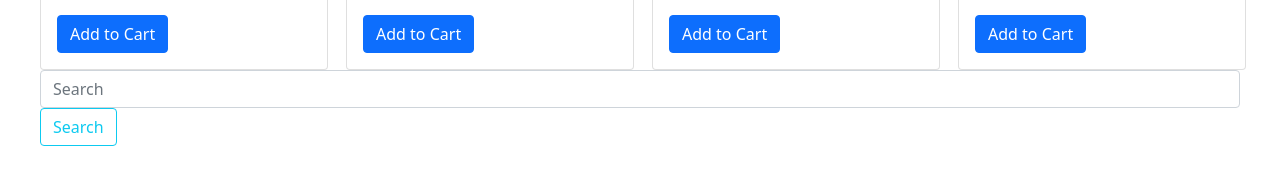
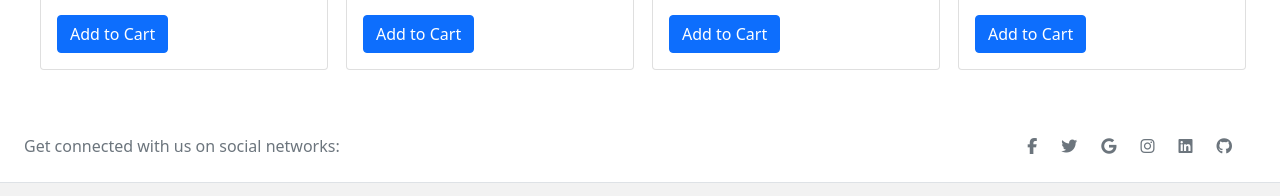
Before and after one commit to twvyas/e-com, a React (Vite) app: page / in a window 1280 px wide. Shown: the part 2532-2728 px from the top of the page. Built offline with nearby package versions, Linux system fonts and the light colour scheme.

Commit message:
search functionality added

```diff
--- a/src/App.tsx
+++ b/src/App.tsx
@@ -341,7 +341,7 @@ const App = () => {
 
   return (
     <>
-      <NavBar setCategories={setCategories} selectionArr={selectionArr} setSearchInput={setSearchInput} />
+      <NavBar setCategories={setCategories} selectionArr={selectionArr} setSearchInput={setSearchInput} searchItems={searchItems}/>
 
       <Wrapper>
         <Drawer anchor='right' open={cartOpen} onClose={() => setCartOpen(false)}>
@@ -357,14 +357,6 @@ const App = () => {
             </Grid>
           ))}
         </Grid>
-        <Form.Control
-          type="search"
-          placeholder="Search"
-          className="me-2"
-          aria-label="Search"
-          onChange={(e) => searchItems(e.target.value)}
-        />
-        <Button variant="outline-info">Search</Button>
 
       </Wrapper>
       <Footer />
--- a/src/Item/NavBar.tsx
+++ b/src/Item/NavBar.tsx
@@ -8,6 +8,7 @@ import Navbar from 'react-bootstrap/Navbar';
 import NavDropdown from 'react-bootstrap/NavDropdown';
 
 function NavBar(props: {
+  searchItems(value: string): unknown;
   setCategories: (arg0: string) => void;
   selectionArr: string[];
   setSearchInput: React.Dispatch<React.SetStateAction<string>>;
@@ -33,9 +34,9 @@ function NavBar(props: {
 
 
 
-  const searchItems = (value: string): void => {
-    props.setSearchInput(value);
-  };
+  // const searchItems = (value: string): void => {
+  //   props.setSearchInput(value);
+  // };
 
   return (
     <Navbar expand="lg" className="bg-body-tertiary fixed-top">
@@ -56,15 +57,12 @@ function NavBar(props: {
           </Nav>
           <Form className="d-flex">
             <NavDropdown title={selectedValue} id="navbarScrollingDropdown" onSelect={handleSelect}>
-              {props.selectionArr.map((Selection:string, index:number) => (
+              {props.selectionArr.map((Selection: string, index: number) => (
                 <NavDropdown.Item key={index} eventKey={Selection}>
                   {Selection}
                 </NavDropdown.Item>
               ))}
             </NavDropdown>
-
-
-
             <Form.Control
               type="search"
               placeholder="Search"
```
Lines whose indentation alone changed are shown as unchanged.
